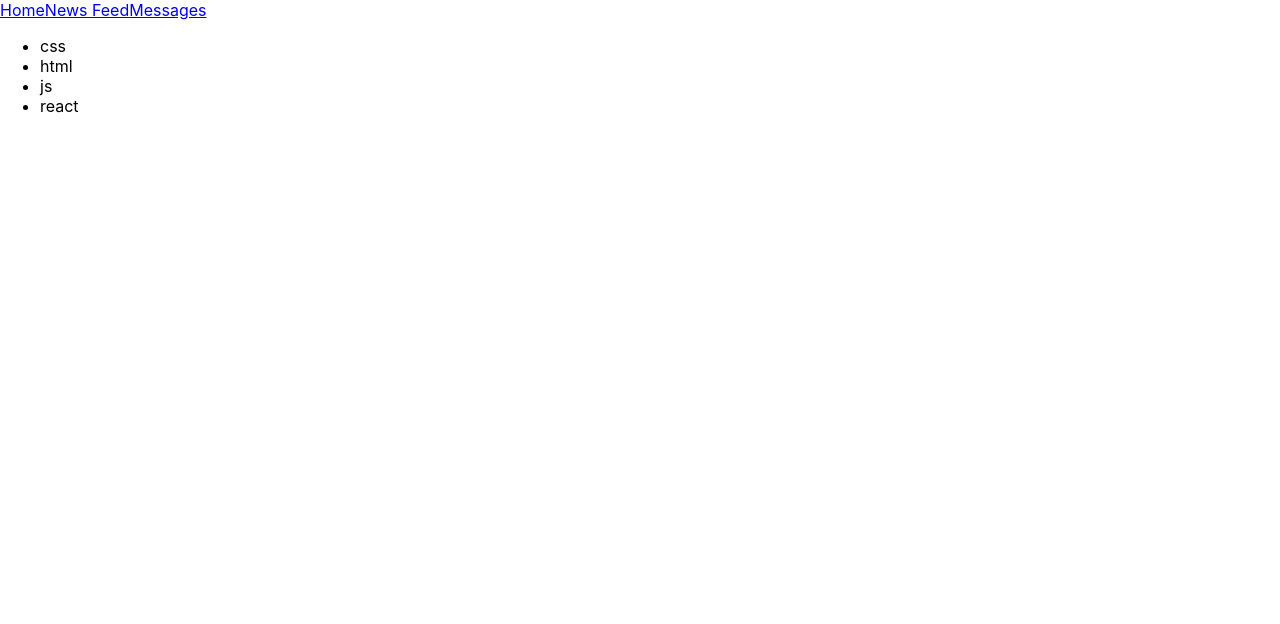
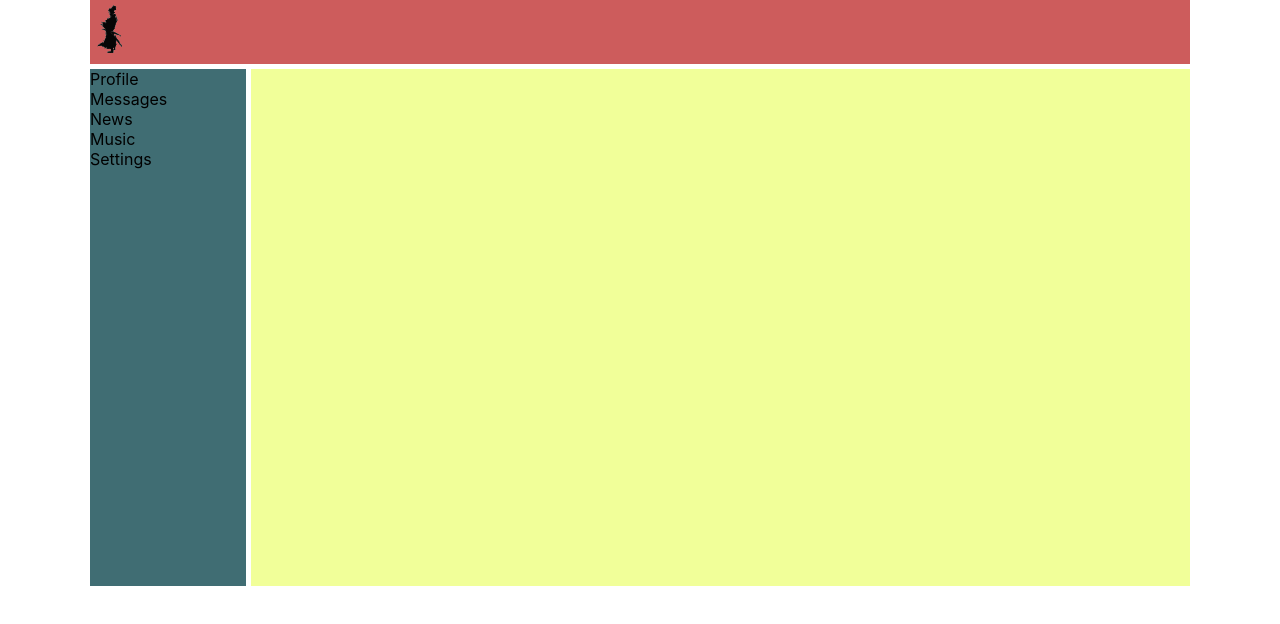
Before and after one commit to AlexandrPanevkin/Social-Network, a React (Create React App) app: page / in a window 1280 px wide. Shown: the top 624 px of the page. Built offline with nearby package versions, Linux system fonts and the light colour scheme.

Commit message:
add samurai, grids

```diff
--- a/src/App.css
+++ b/src/App.css
@@ -22,6 +22,7 @@
     justify-content: center;
     font-size: calc(10px + 2vmin);
     color: white;
+
 }
 
 .App-link {
@@ -36,3 +37,35 @@
         transform: rotate(360deg);
     }
 }
+
+.app-wrapper {
+    display: grid;
+    width: 1100px;
+    height: 100%;
+    margin: 0 auto;
+    grid-template:
+            "h h h" 1fr
+            "n c c" 3fr
+            "n c c" 5fr / 1fr 3fr 3fr;
+    grid-gap: 5px;
+}
+
+.header {
+    grid-area: h;
+    background-color: indianred;
+}
+
+.header__logo-icon {
+    width: 40px;
+    height: 60px;
+}
+
+.nav {
+    grid-area: n;
+    background-color: #406d73;
+}
+
+.content {
+    grid-area: c;
+    background-color: #f1ff99;
+}
--- a/src/App.tsx
+++ b/src/App.tsx
@@ -1,14 +1,22 @@
 import React from 'react';
 import './App.css';
-import Header from "./Header";
-import Technologies from "./Technologies";
+import samuraiSvg from "./assets/img/samurai.svg";
 
 const App = () => {
     return (
-        <div>
-            <Header/>
-            <Technologies/>
+        <div className="app-wrapper">
+            <header className="header">
+                <img className="header__logo-icon" src={samuraiSvg} alt="Samurai"/>
+            </header>
+            <nav className="nav">
+                <div><a>Profile</a></div>
+                <div><a>Messages</a></div>
+                <div><a>News</a></div>
+                <div><a>Music</a></div>
+                <div><a>Settings</a></div>
+            </nav>
+            <div className="content">
+            </div>
         </div>);
 }
-
 export default App;
--- a/src/Header.tsx
+++ /dev/null
@@ -1,11 +0,0 @@
-import React from "react";
-
-const Header = () => {
-    return (<div>
-        <a href='#s'>Home</a>
-        <a href='#s'>News Feed</a>
-        <a href='#s'>Messages</a>
-    </div>);
-}
-
-export default Header;
--- a/src/Technologies.tsx
+++ /dev/null
@@ -1,16 +0,0 @@
-import React from "react";
-
-const Technologies = () => {
-    return (
-        <div>
-            <ul>
-                <li>css</li>
-                <li>html</li>
-                <li>js</li>
-                <li>react</li>
-            </ul>
-        </div>
-    );
-}
-
-export default Technologies;
```
Also changed, not shown: src/assets/img/samurai.svg (added). Lines whose indentation alone changed are shown as unchanged.
